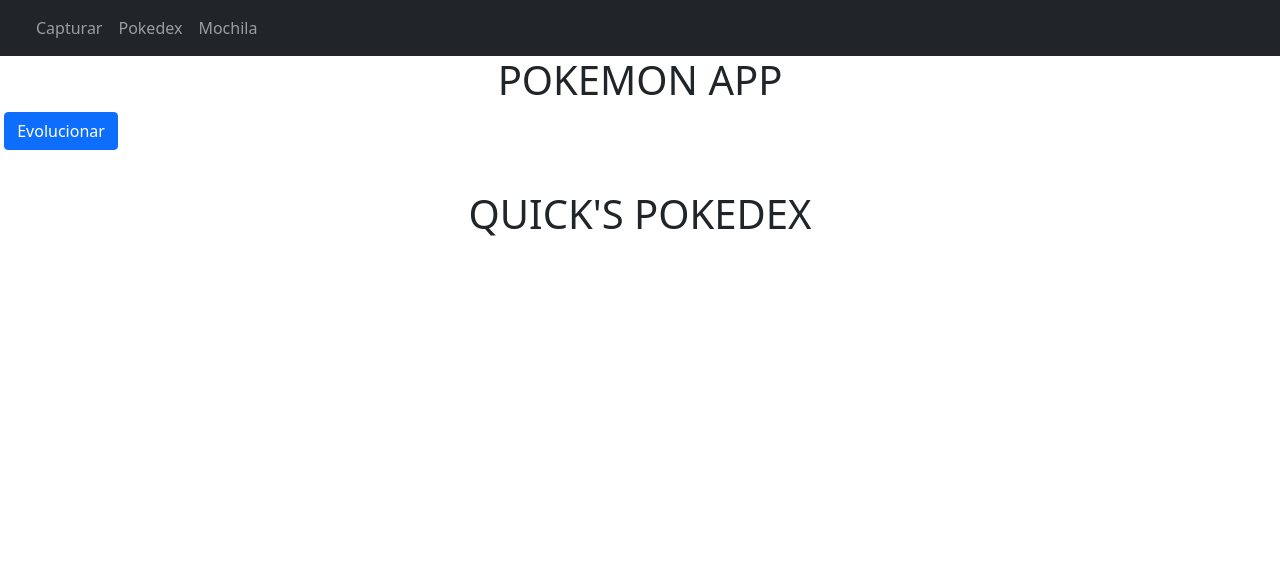
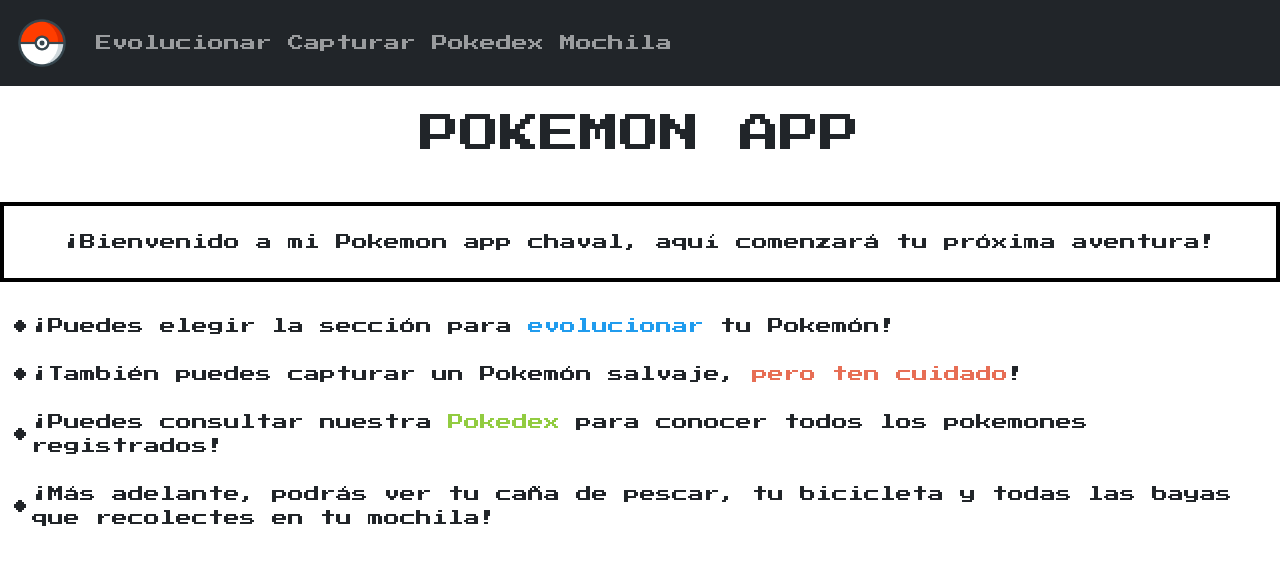
Before and after one commit to GabrielFierro/pokemonWeb, a website: page index.html in a window 1280 px wide. Drawn offline with nearby package versions, Linux system fonts and the light colour scheme; no server answers.

Commit message:
add: add the library NES, the font and its style for all the document, fix the icon and the routes for the evolucionar and pokedex pages, and add a description

```diff
--- a/index.html
+++ b/index.html
@@ -11,17 +11,42 @@
 			integrity="sha384-+0n0xVW2eSR5OomGNYDnhzAbDsOXxcvSN1TPprVMTNDbiYZCxYbOOl7+AMvyTG2x"
 			crossorigin="anonymous"
 		/>
+
+		<!-- NES.css library to add retro styles -->
+		<link rel="stylesheet" href="./node_modules/nes.css/css/nes.min.css" />
+		<!-- Add the PressStart2P font-->
+		<link rel="preconnect" href="https://fonts.gstatic.com" />
+		<link
+			href="https://fonts.googleapis.com/css2?family=Press+Start+2P&display=swap"
+			rel="stylesheet"
+		/>
+
 		<script
 			src="https://cdn.jsdelivr.net/npm/bootstrap@5.0.1/dist/js/bootstrap.bundle.min.js"
 			integrity="sha384-gtEjrD/SeCtmISkJkNUaaKMoLD0//ElJ19smozuHV6z3Iehds+3Ulb9Bn9Plx0x4"
 			crossorigin="anonymous"
 		></script>
+
+		<style>
+			html,
+			body,
+			pre,
+			code,
+			kbd,
+			samp {
+				font-family: "Press Start 2P", cursive;
+			}
+		</style>
 	</head>
 	<body>
 		<nav class="navbar navbar-expand-lg navbar navbar-dark bg-dark">
 			<div class="container-fluid">
 				<a class="navbar-brand" href="#">
-          <img src="./assets/images/pngegg.png" alt="" width="60px" />
+					<img
+						src="./assets/images/pokeicon.png"
+						alt="Pokemon icon"
+						width="60px"
+					/>
 				</a>
 				<button
 					class="navbar-toggler"
@@ -36,29 +61,43 @@
 				</button>
 				<div class="collapse navbar-collapse" id="navbarNavAltMarkup">
 					<div class="navbar-nav">
+						<a class="nav-link" href="./pages/evolucionar.html">Evolucionar</a>
 						<a class="nav-link" href="./pages/capturar.html">Capturar</a>
-            <a class="nav-link" href="#">Pokedex</a>
+						<a class="nav-link" href="./pages/pokedex.html">Pokedex</a>
 						<a class="nav-link" href="#">Mochila</a>
 					</div>
 				</div>
 			</div>
 		</nav>
-    <h1>Pokemon App</h1>
-    <img src="./assets/images/pokemon/004.png" alt="" id="img01" />
-    <button class="btn btn-primary" onclick="evolucionar()">Evolucionar</button>
+		<h1 style="margin: 24px 0 44px 0">Pokemon App</h1>
 
-    <div class="container">
-      <h1>Quick's Pokedex</h1>
-      <ul id="pokedex"></ul>
+		<div class="nes-container with-title is-centered">
+			<p>
+				¡Bienvenido a mi Pokemon app chaval, aquí comenzará tu próxima aventura!
+			</p>
 		</div>
 
-    <script>
-      const evolucionar = () => {
-        let image = document.getElementById("img01");
-        console.log(image);
-        image.src = "./assets/images/pokemon/005.png";
-      };
-    </script>
+		<div class="lists" style="margin-top: 32px">
+			<ul class="nes-list is-disc">
+				<li class="my-4">
+					¡Puedes elegir la sección para
+					<span class="nes-text is-primary">evolucionar</span> tu Pokemón!
+				</li>
+				<li class="my-4">
+					¡También puedes capturar un Pokemón salvaje,
+					<span class="nes-text is-error">pero ten cuidado</span>!
+				</li>
+				<li class="my-4">
+					¡Puedes consultar nuestra
+					<span class="nes-text is-success">Pokedex</span> para conocer todos
+					los pokemones registrados!
+				</li>
+				<li class="my-4">
+					¡Más adelante, podrás ver tu caña de pescar, tu bicicleta y todas las
+					bayas que recolectes en tu mochila!
+				</li>
+			</ul>
+		</div>
 
 		<script src="pokeFunctions.js"></script>
 	</body>
```
Lines whose indentation alone changed are shown as unchanged.
